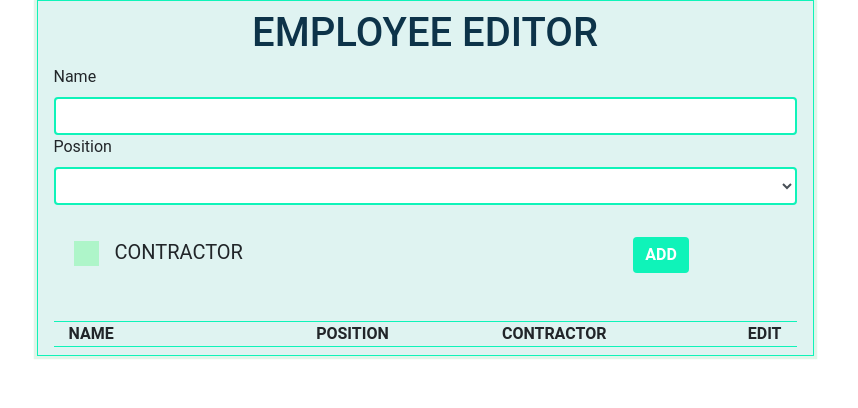
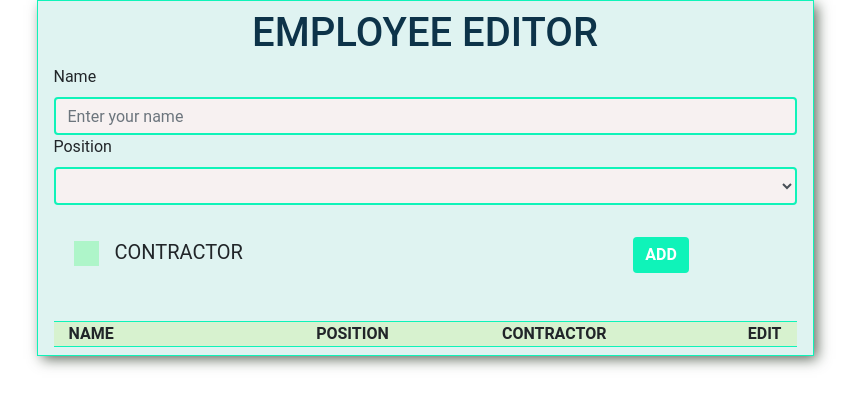
Before and after one commit to MiXaLFoX/react-it-academy, a React (Create React App) app in the folder react-forms/: page / in a window 1280 px wide. Shown: the top 408 px of the page, without its empty margins (215-1073 px from the left). Built offline with nearby package versions, Linux system fonts and the light colour scheme.

Commit message:
feat(react-forms): add positions that can't be in contractor status and function that makes impossible to choose contractor if unavailable

```diff
--- a/react-forms/src/App.js
+++ b/react-forms/src/App.js
@@ -9,15 +9,15 @@ class App extends React.Component {
     super(props);
 
     this.positionsList = [
-      '',
-      'junior developer',
-      'middle developer',
-      'senior developer',
-      'full-stack developer',
-      'designer',
-      'business analyst',
-      'project manager',
-      'quality assurance engineer'
+      {position: '', status: false},
+      {position: 'junior developer', status: false},
+      {position: 'middle developer', status: true},
+      {position: 'senior developer', status: true},
+      {position: 'full-stack developer', status: true},
+      {position: 'designer', status: false},
+      {position: 'business analyst', status: true},
+      {position: 'project manager', status: true},
+      {position: 'quality assurance engineer', status: true}
     ];
 
     this.state = {
@@ -34,15 +34,15 @@ class App extends React.Component {
     this.addPerson = this.addPerson.bind(this);
   }
 
-  addPerson (p) {
-    if (p.id) {
+  addPerson (pers) {
+    if (pers.id) {
     //  save existing
       this.setState(state => {
-        const persons = [...state.persons].map((sp) => {
-          if (sp.id === p.id) {
-            return p;
+        const persons = [...state.persons].map((savedPers) => {
+          if (savedPers.id === pers.id) {
+            return pers;
           }
-          return sp;
+          return savedPers;
         });
         return {
           ...state,
@@ -58,7 +58,7 @@ class App extends React.Component {
         persons: [
           ...(state.persons || []),
           {
-            ...p,
+            ...pers,
             id: nanoid(),
           },
         ]
@@ -78,7 +78,7 @@ class App extends React.Component {
   }
 
   editPerson (id) {
-    const editPerson = this.state.persons.find((e) => e.id === id);
+    const editPerson = this.state.persons.find((editItem) => editItem.id === id);
     this.setState(state => ({
       ...state,
       editPerson,
--- a/react-forms/src/App.scss
+++ b/react-forms/src/App.scss
@@ -8,7 +8,8 @@
   margin: auto;
   padding: 0.5em 1em;
   border: 1px solid #0ff3b9;
-  box-shadow: 0 0 0 0.2rem rgba(132, 216, 165, 0.25);
+  -webkit-box-shadow: 4px 4px 13px -1px rgba(20,36,17,0.7);
+  box-shadow: 4px 4px 13px -1px rgba(20,36,17,0.7);
   h1 {
     text-align: center;
     text-transform: uppercase;
@@ -17,9 +18,19 @@
 }
 
 .form-control {
-  background-color: #fff;
+  background-color: #f7f1f1;
   border: 2px solid #0ff3b9;
 }
+
+.form-control::-webkit-input-placeholder       {opacity: 1; transition: opacity 0.3s ease;}
+.form-control::-moz-placeholder                {opacity: 1; transition: opacity 0.3s ease;}
+.form-control:-moz-placeholder                 {opacity: 1; transition: opacity 0.3s ease;}
+.form-control:-ms-input-placeholder            {opacity: 1; transition: opacity 0.3s ease;}
+.form-control:focus::-webkit-input-placeholder {opacity: 0; transition: opacity 0.3s ease;}
+.form-control:focus::-moz-placeholder          {opacity: 0; transition: opacity 0.3s ease;}
+.form-control:focus:-moz-placeholder           {opacity: 0; transition: opacity 0.3s ease;}
+.form-control:focus:-ms-input-placeholder      {opacity: 0; transition: opacity 0.3s ease;}
+
 
 .form-control:focus {
   color: #495057;
@@ -91,6 +102,7 @@
   text-transform: uppercase;
   font-weight: bold;
   border-top: 1px solid #0ff3b9;
+  background-color: #d7f2cf;
 }
 .worker {
   margin: 0;
--- a/react-forms/src/Components/Form.js
+++ b/react-forms/src/Components/Form.js
@@ -7,7 +7,8 @@ class Form extends React.Component {
     this.state = {
       name: '',
       position: '',
-      statusChecked: false
+      statusChecked: false,
+      contractorStatus: false
     };
 
     this.defaultValues = {
@@ -29,6 +30,8 @@ class Form extends React.Component {
         ...(!!this.props.personData ? this.props.personData : this.defaultValues),
       }));
     }
+    console.log(this.props.options.find(item => (item.position === this.state.position)).status);
+    this.position = (this.props.options || []).find(item => (item.position === this.state.position));
   }
 
   inputChangeHandler (e) {
@@ -47,11 +50,13 @@ class Form extends React.Component {
     if (!this.state.name.length || !this.state.position.length) {
       return;
     }
+
     this.props.addPerson({
       name: this.state.name,
       position: this.state.position,
-      statusChecked: this.state.statusChecked,
+      statusChecked: this.position.status ? this.state.statusChecked : !this.state.statusChecked,
       ...(!!this.state.id ? {id: this.state.id} : {}),
+      contractorStatus: this.position ? this.position.status : null
     });
     this.setInitial();
   }
@@ -63,17 +68,35 @@ class Form extends React.Component {
           <form onSubmit={this.submit}>
             <div className="form-group">
               <label htmlFor="name">Name</label>
-              <input className="form-control" type="text" name="name" id="name" value={this.state.name} onChange={this.inputChangeHandler}/>
+              <input
+                className="form-control"
+                type="text"
+                name="name"
+                id="name"
+                placeholder="Enter your name"
+                value={this.state.name} onChange={this.inputChangeHandler}
+              />
               <label htmlFor="select">Position</label>
-              <select className="form-control" name="position" id="select" value={this.state.position} onChange={this.inputChangeHandler}>
-                {this.props.options.map((position, idx) => {
-                  return <option value={position} key={idx}>{position}</option>
+              <select
+                className="form-control"
+                name="position"
+                id="select"
+                value={this.state.position} onChange={this.inputChangeHandler}
+              >
+                {this.props.options.map((pos, idx) => {
+                  return <option value={pos.position} key={idx}>{pos.position}</option>
                 })}
               </select>
               <div className="row submit">
                 <div className="col-9">
                   <div className="form-check">
-                    <input className="form-check-input" name='statusChecked' type="checkbox" id="check" checked={this.state.statusChecked} onChange={this.inputChangeHandler}/>
+                    <input
+                      className="form-check-input"
+                      name='statusChecked'
+                      type="checkbox"
+                      id="check"
+                      checked={this.state.statusChecked} onChange={this.inputChangeHandler}
+                    />
                     <label className="form-check-label" htmlFor="check">
                       <span>Contractor</span>
                     </label>
```
